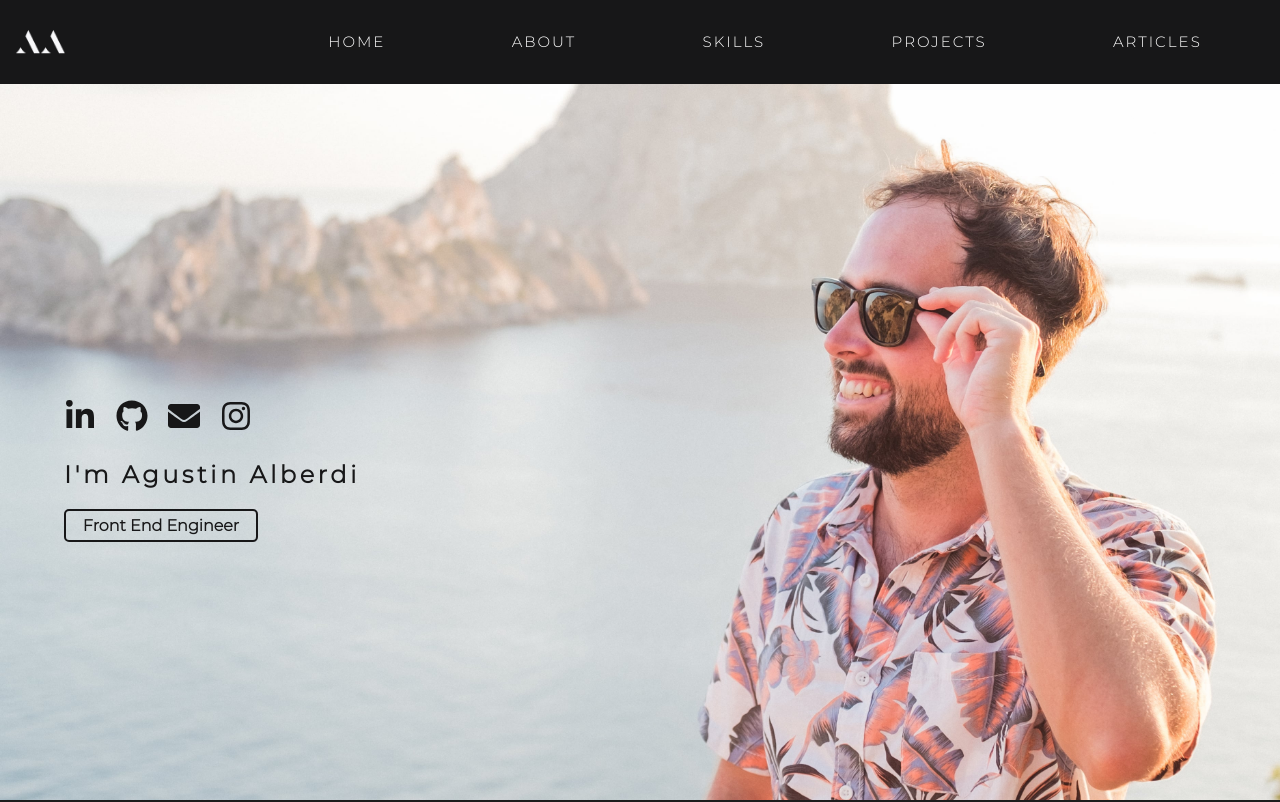
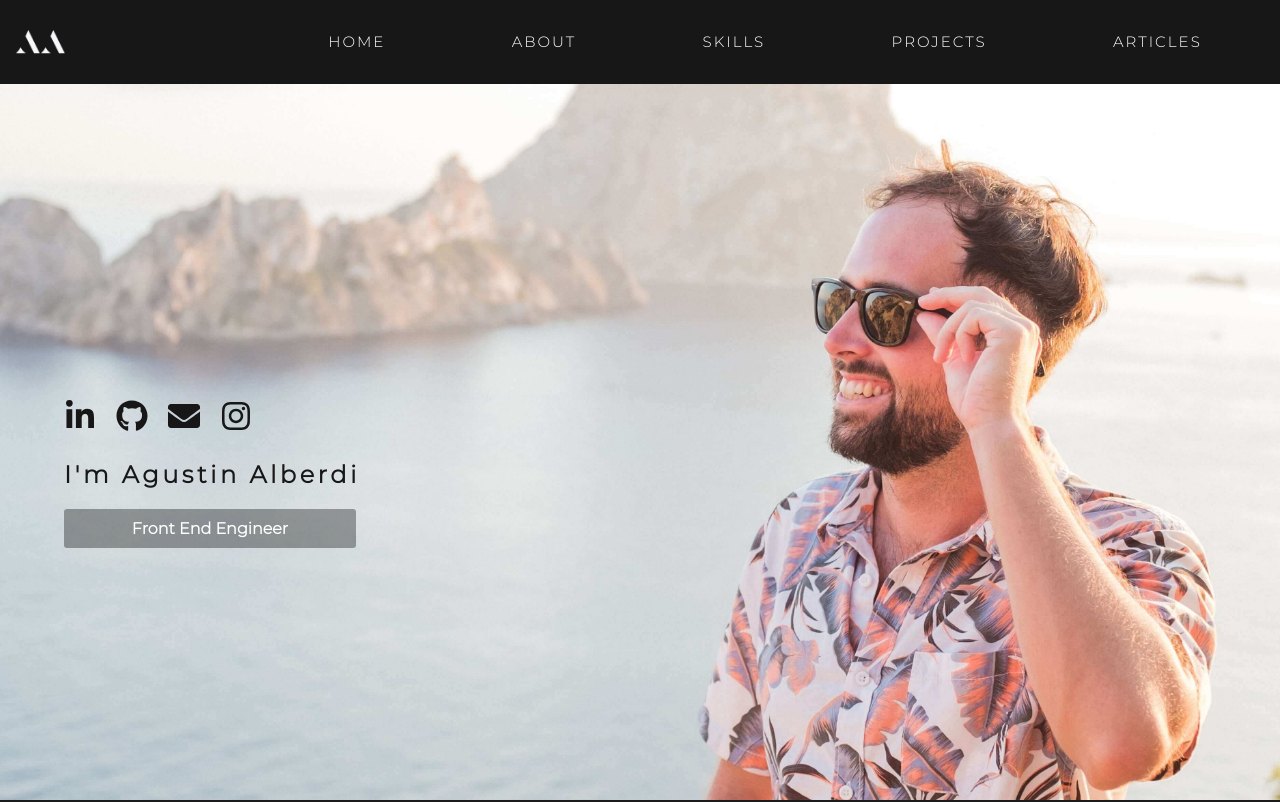
Before and after one commit to agussalberdi/react-portfolio, a React (Create React App) app: page /portfolio#skills in a window 1280 px wide. Shown: the top 802 px of the page. Built offline with nearby package versions, Linux system fonts and the light colour scheme; what react-animations would draw is missing.

Commit message:
Improve slider visualization and png size

```diff
--- a/src/components/Slider.tsx
+++ b/src/components/Slider.tsx
@@ -7,22 +7,22 @@ const SliderWrapper = styled.div`
     display: flex;
     justify-content: space-between;
     align-items: center;
-    width: 230px;
+    width: 292px;
     margin-top: 20px;
     transition: 1s;
     animation: 2s ${Animations.FadeInUp};
 `;
 
 const Slide = styled.div`
-    width: 180px;
-    border: 2px solid #171718;
-    border-radius: 5px;
-    padding: 5px;
-    color: #171718;
+    width: inherit;
+    border-radius: 3px;
+    padding: 10px;
+    background-color: #00000057;
+    color: #fff;
     font-weight: 700;
     transition: ease-out 500ms;
 
-    @media screen and ${device.mobileM} {
+    @media screen and ${device.mobileL} {
         width: 150px;
         font-size: 12px;
     }
--- a/src/views/Home.tsx
+++ b/src/views/Home.tsx
@@ -36,7 +36,7 @@ const SocialContainer = styled.div`
         font-size: 2rem;
         margin-right: 20px;
 
-        @media screen and ${device.mobileM} {
+        @media screen and ${device.mobileL} {
             font-size: 1.5rem;
         }
     }
@@ -50,7 +50,7 @@ const Title = styled.h2`
     color: #171718;
     animation: 2s ${Animations.FadeInUp};
 
-    @media screen and ${device.mobileM} {
+    @media screen and ${device.mobileL} {
         font-size: 14px;;
     }
 `;
```
Also changed, not shown: src/assets/images/bg.jpg.
